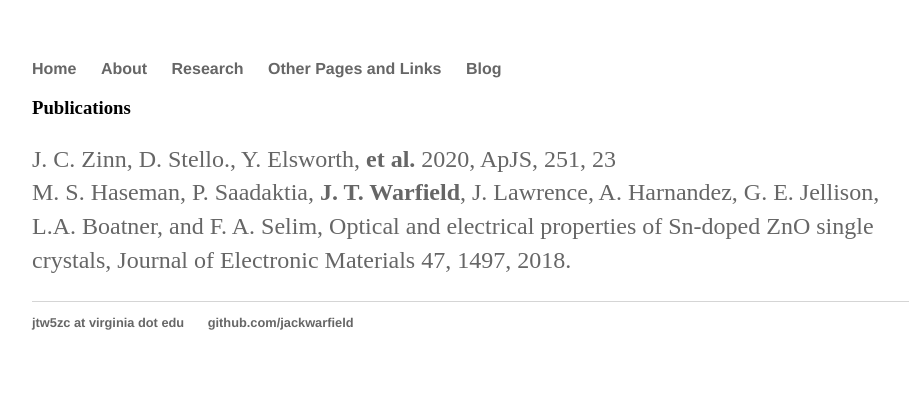
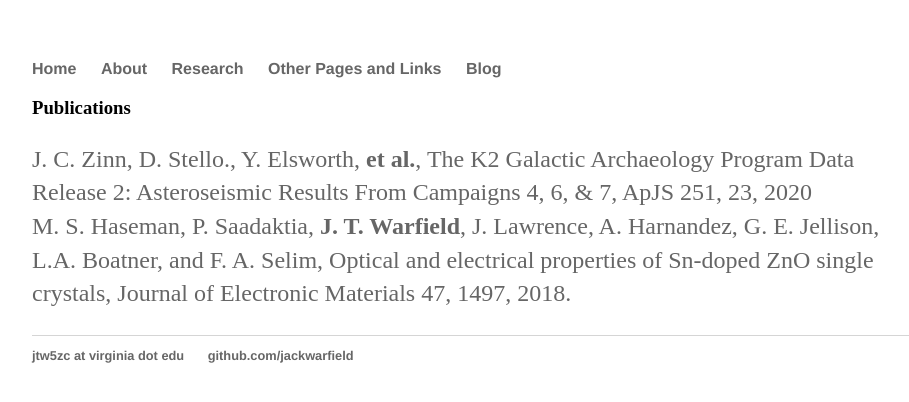
Before and after one commit to jackwarfield/jackwarfield.github.io, a Jekyll site: the page built from research/index.html, in a window 1280 px wide. Shown: the top 402 px of the page, without its empty margins (160-1069 px from the left). Built offline with Jekyll 4.4.1, drawn with Linux system fonts in a browser that asks for light colours.

Commit message:
formatting

```diff
--- a/research/index.html
+++ b/research/index.html
@@ -5,7 +5,7 @@ title: Research
 <div class="blurb">
 	<h3>Publications</h3>
 	<p>
-	<a href='https://iopscience.iop.org/article/10.3847/1538-4365/abbee3/pdf'>J. C. Zinn, D. Stello., Y. Elsworth, <b>et al.</b> 2020, ApJS, 251, 23</a><br>
+	<a href='https://iopscience.iop.org/article/10.3847/1538-4365/abbee3/pdf'>J. C. Zinn, D. Stello., Y. Elsworth, <b>et al.</b>, The <it>K2</it> Galactic Archaeology Program Data Release 2: Asteroseismic Results From Campaigns 4, 6, &amp; 7, <it>ApJS</it> 251, 23, 2020</a><br>
 	<a href='https://link.springer.com/article/10.1007%2Fs11664-017-5942-6'>M. S. Haseman, P. Saadaktia, <b>J. T. Warfield</b>, J. Lawrence, A. Harnandez, G. E. Jellison, L.A. Boatner, and F. A. Selim, Optical and electrical properties of Sn-doped ZnO single crystals, Journal of Electronic Materials 47, 1497, 2018.</a>
 	</p>
 </div><!-- /.blurb -->
```
